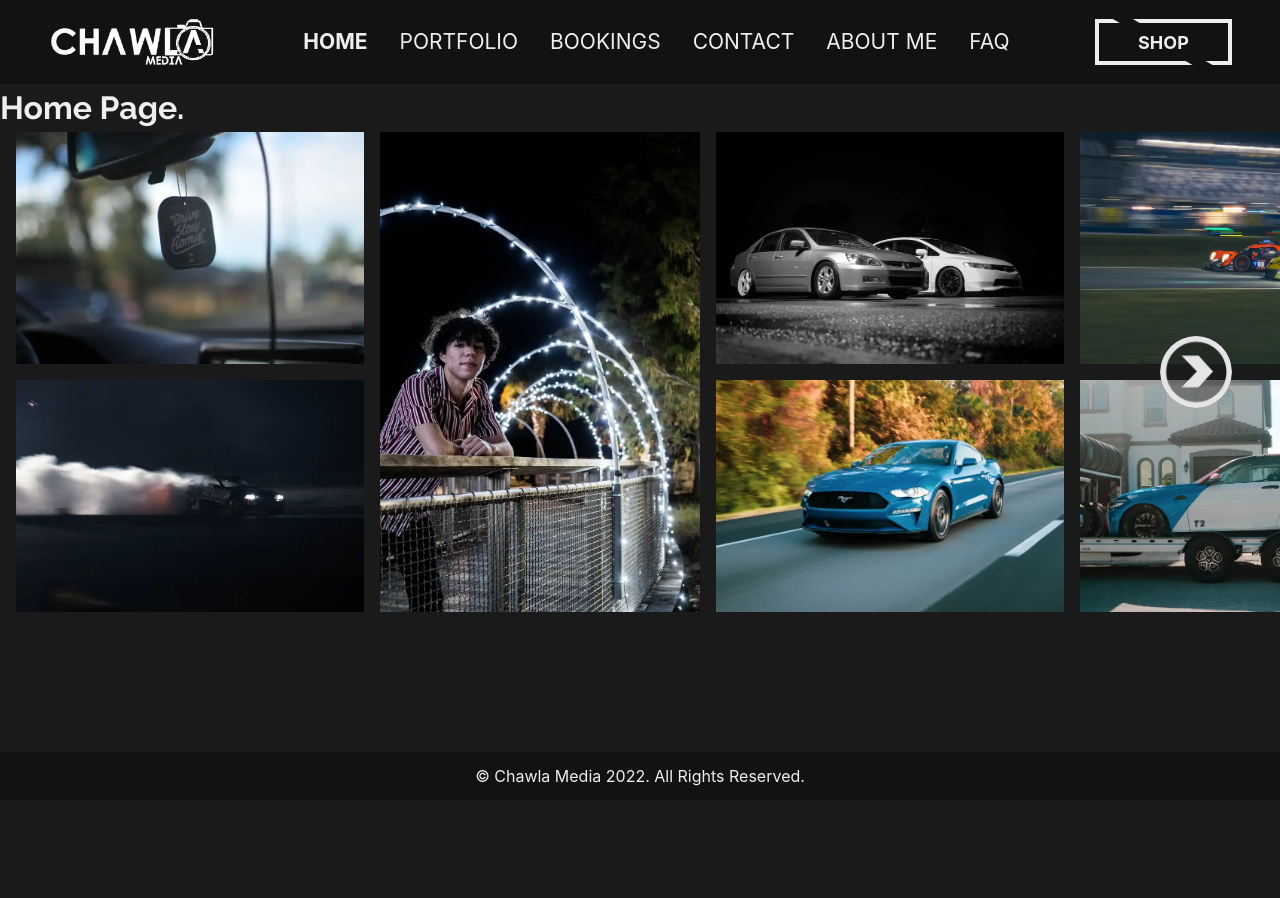
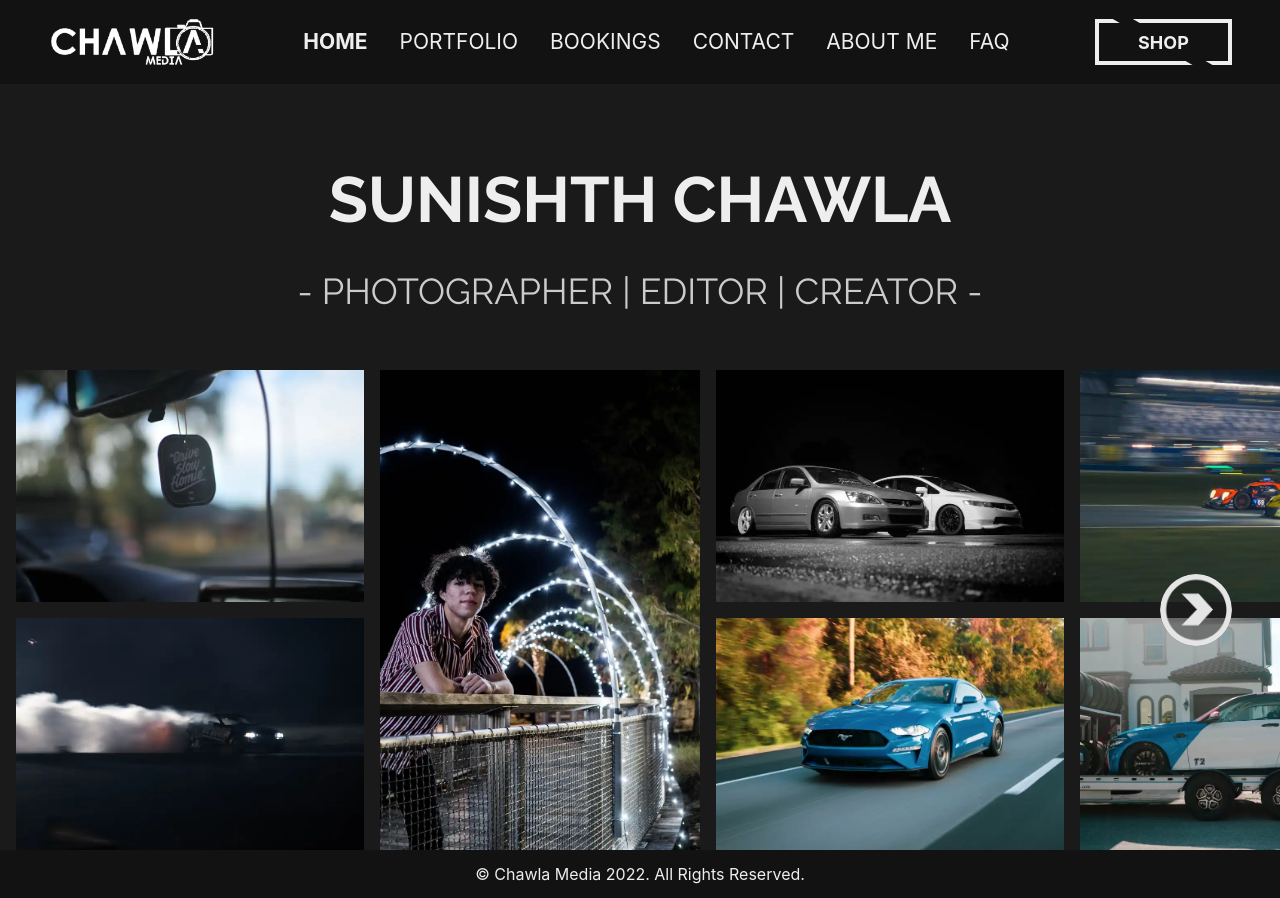
Before and after one commit to stevmwhitfield/chawla-media-next, a Next.js app: page / in a window 1280 px wide. Before the commit the page ends 800 px from the top, so only its background shows below. Built offline with nearby package versions, Linux system fonts and the light colour scheme.

Commit message:
Add first section to home page

```diff
--- /dev/null
+++ b/components/Home/Section1.js
@@ -0,0 +1,16 @@
+import HorizontalGallery from "../Gallery/HorizontalGallery";
+import styles from "../../styles/Home/Section1.module.scss";
+
+const Section1 = () => {
+  return (
+    <section id={styles.one}>
+      <div id={styles.intro}>
+        <h1>Sunishth Chawla</h1>
+        <h2>- Photographer | Editor | Creator -</h2>
+      </div>
+      <HorizontalGallery />
+    </section>
+  );
+};
+
+export default Section1;
--- a/pages/index.js
+++ b/pages/index.js
@@ -1,11 +1,10 @@
-import HorizontalGallery from "../components/Gallery/HorizontalGallery";
 import Layout from "../components/Layout/Layout";
+import Section1 from "../components/Home/Section1";
 
 const HomePage = () => {
   return (
     <Layout>
-      <h1>Home Page.</h1>
-      <HorizontalGallery />
+      <Section1 />
     </Layout>
   );
 };
--- /dev/null
+++ b/styles/Home/Section1.module.scss
@@ -0,0 +1,38 @@
+#one {
+  width: 90%;
+  margin: 0 auto;
+
+  #intro {
+    text-align: center;
+    text-transform: uppercase;
+    padding: 3.2rem 0 5.2rem;
+
+    h1 {
+      font-size: 4.2rem;
+      margin: 0.25em 0;
+    }
+
+    h2 {
+      font-size: 1.6rem;
+      font-weight: 400;
+      color: #cccccc;
+    }
+  }
+}
+
+@media screen and (min-width: 48em) {
+  #one {
+    width: 100%;
+    #intro {
+      padding: 5.2rem 0;
+
+      h1 {
+        font-size: 6.4rem;
+      }
+
+      h2 {
+        font-size: 3.6rem;
+      }
+    }
+  }
+}
```
